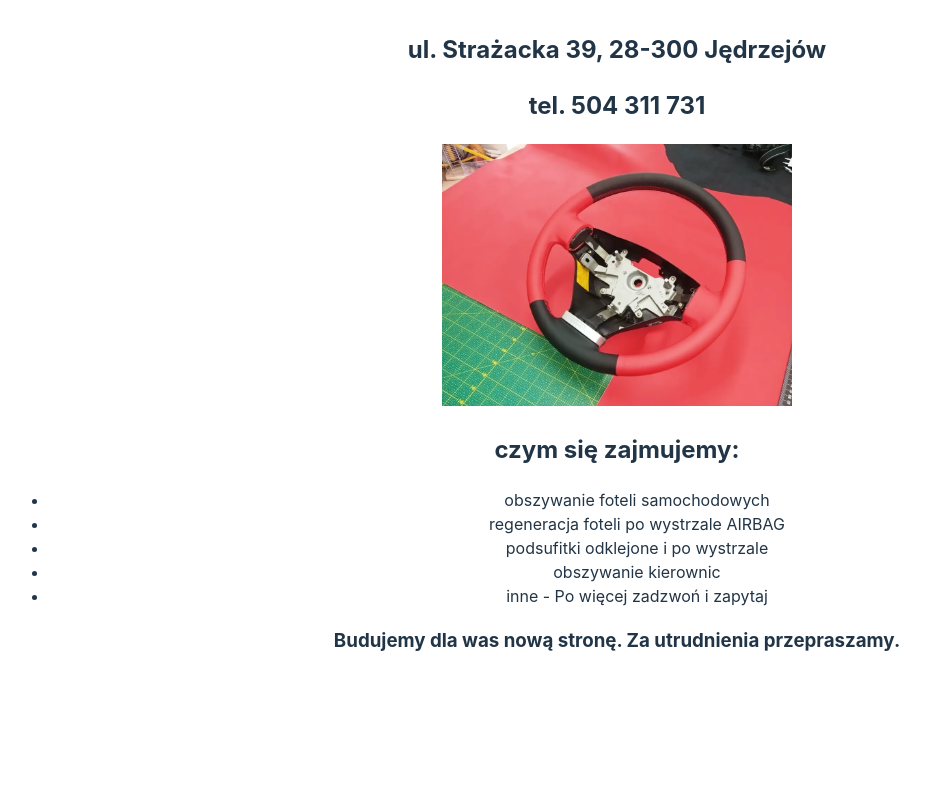
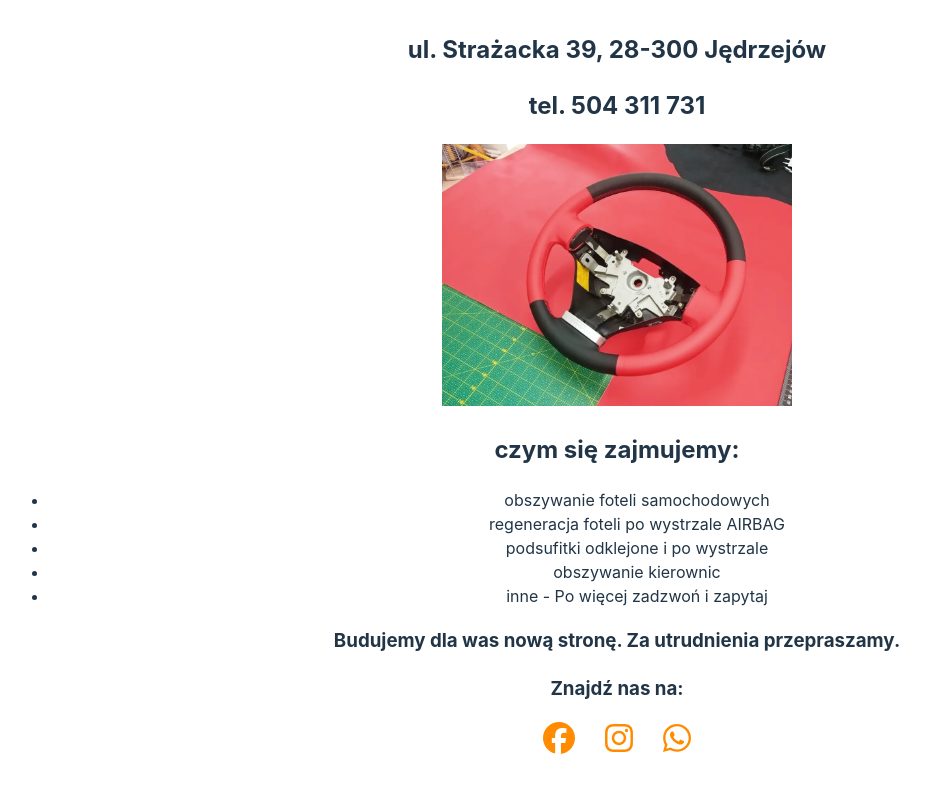
Before and after one commit to MikiMarcinkowski/moja_strona_tap, a React (Vite) app: page / in a window 1280 px wide. Shown: the part 968-1756 px from the top of the page, without its empty margins (23-953 px from the left). Before the commit the page ends 1674 px from the top, so only its background shows below. Built offline with nearby package versions, Linux system fonts and the light colour scheme.

Commit message:
add socials

```diff
--- a/package.json
+++ b/package.json
@@ -10,6 +10,9 @@
     "preview": "vite preview"
   },
   "dependencies": {
+    "@fortawesome/fontawesome-svg-core": "^6.6.0",
+    "@fortawesome/free-brands-svg-icons": "^6.6.0",
+    "@fortawesome/react-fontawesome": "^0.2.2",
     "react": "^18.3.1",
     "react-dom": "^18.3.1"
   },
--- a/src/App.css
+++ b/src/App.css
@@ -54,3 +54,18 @@ color: rgb(255, 115, 0);
 font-size: 1.5em;
 
 }
+
+footer {
+  margin-top: 20px;
+  text-align: center;
+}
+
+.social-links a {
+  margin: 0 15px;
+  color: #FF8C00; /* Dopasuj do swojego schematu kolorów */
+  text-decoration: none;
+}
+
+.social-links a:hover {
+  color: #FFA500;
+}
--- a/src/App.jsx
+++ b/src/App.jsx
@@ -1,6 +1,12 @@
 // import { useState } from 'react'
 import kierownicaImage from "./assets/photo/kierownica.webp";
 import maszynaImage from "./assets/photo/masyna.jpg";
+import { FontAwesomeIcon } from "@fortawesome/react-fontawesome";
+import {
+  faFacebook,
+  faInstagram,
+  faWhatsapp,
+} from "@fortawesome/free-brands-svg-icons";
 
 
 import "./App.css";
@@ -13,7 +19,7 @@ function App() {
         <img src={maszynaImage} className="maszyna" alt="maszyna do szycia" />
       </div>
       <h1>
-        <span className='companyName'>Tapicer Jędrzejów</span> Zaprasza!
+        <span className="companyName">Tapicer Jędrzejów</span> Zaprasza!
       </h1>
       <h2>ul. Strażacka 39, 28-300 Jędrzejów</h2>
       <h2>tel. 504 311 731</h2>
@@ -31,6 +37,32 @@ function App() {
       </div>
 
       <h3>Budujemy dla was nową stronę. Za utrudnienia przepraszamy. </h3>
+      <footer>
+        <h3>Znajdź nas na:</h3>
+        <div className="social-links">
+          <a
+            href="https://www.facebook.com/tapicerjedrzejow"
+            target="_blank"
+            rel="noopener noreferrer"
+          >
+            <FontAwesomeIcon icon={faFacebook} size="2x" />
+          </a>
+          <a
+            href="https://www.instagram.com/tapicerjedrzejow/"
+            target="_blank"
+            rel="noopener noreferrer"
+          >
+            <FontAwesomeIcon icon={faInstagram} size="2x" />
+          </a>
+          <a
+            href="https://wa.me/504311731"
+            target="_blank"
+            rel="noopener noreferrer"
+          >
+            <FontAwesomeIcon icon={faWhatsapp} size="2x" />
+          </a>
+        </div>
+      </footer>
     </>
   );
 }
```
Also changed, not shown: 1 other file (tests, documents, lock files or other folders).
